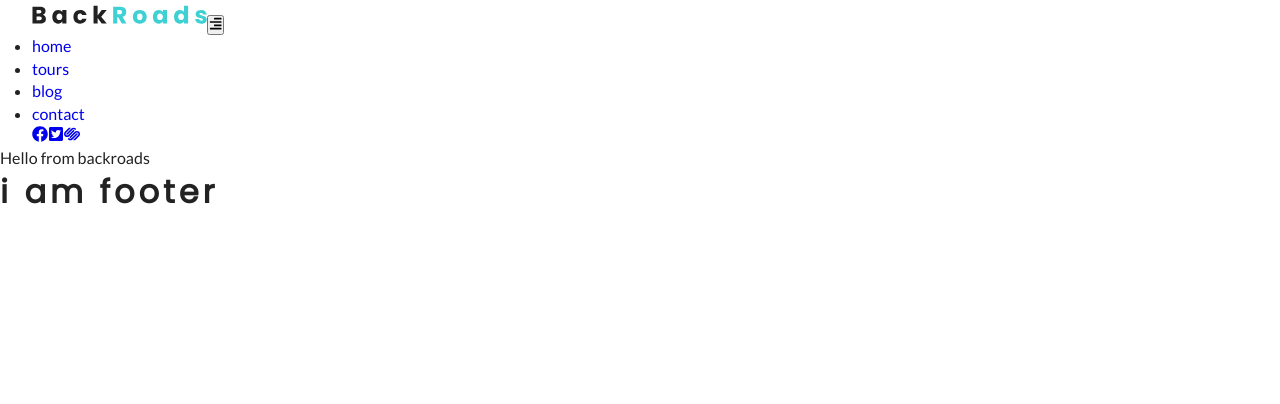
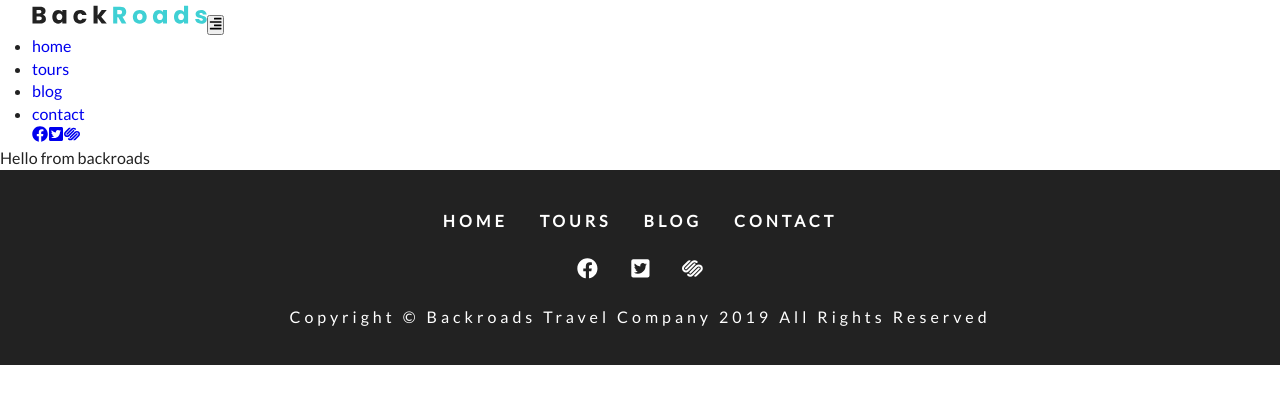
Before and after one commit to davidwachlin/backroads, a Gatsby site: page / in a window 1280 px wide. Built offline with nearby package versions, Linux system fonts and the light colour scheme; Gatsby itself is replaced by a stand-in of ours.

Commit message:
builds and styles footer component

```diff
--- a/src/components/Footer.js
+++ b/src/components/Footer.js
@@ -1,17 +1,42 @@
-import React from 'react'
-import { Link } from 'gatsby'
+import React from "react"
+import { Link } from "gatsby"
 
 import styles from "../css/footer.module.css"
-import links from './constants/links'
-import socialIcons from './constants/social-icons'
-import { FaRProject } from 'react-icons/fa'
+import links from "./constants/links"
+import socialIcons from "./constants/social-icons"
+import { FaRProject } from "react-icons/fa"
 
 const Footer = () => {
-    return (
-        <div>
-            <h1>i am footer</h1>
-        </div>
-    )
+  return (
+    <footer className={styles.footer}>
+      <div className={styles.links}>
+        {links.map((item, index) => {
+          return (
+            <Link key={index} to={item.path}>
+              {item.text}
+            </Link>
+          )
+        })}
+      </div>
+      <div className={styles.icons}>
+        {socialIcons.map((item, index) => {
+          return (
+            <a
+              key={index}
+              href={item.url}
+              target="_blank"
+              rel="noopener noreferrer"
+            >
+              {item.icon}
+            </a>
+          )
+        })}
+      </div>
+      <div className={styles.copyright}>
+        copyright &copy; backroads travel company {new Date().getFullYear()} all rights reserved
+      </div>
+    </footer>
+  )
 }
 
 export default Footer
```
